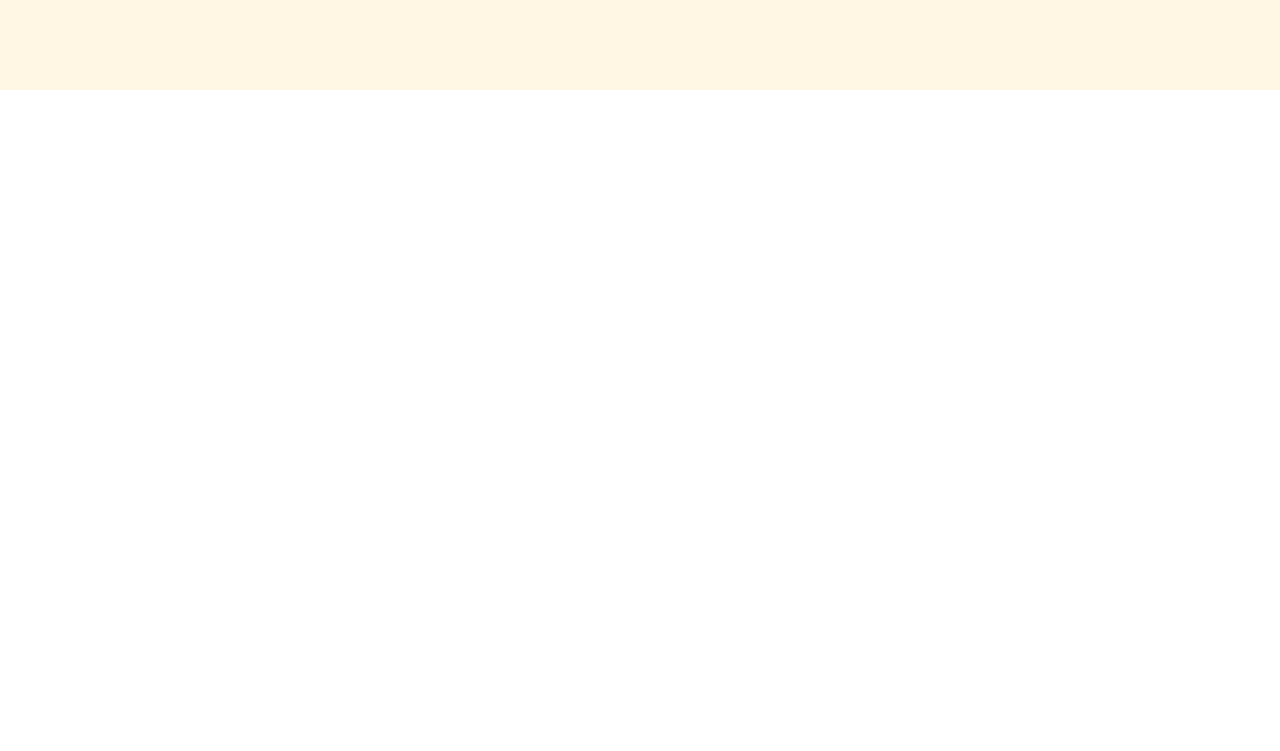
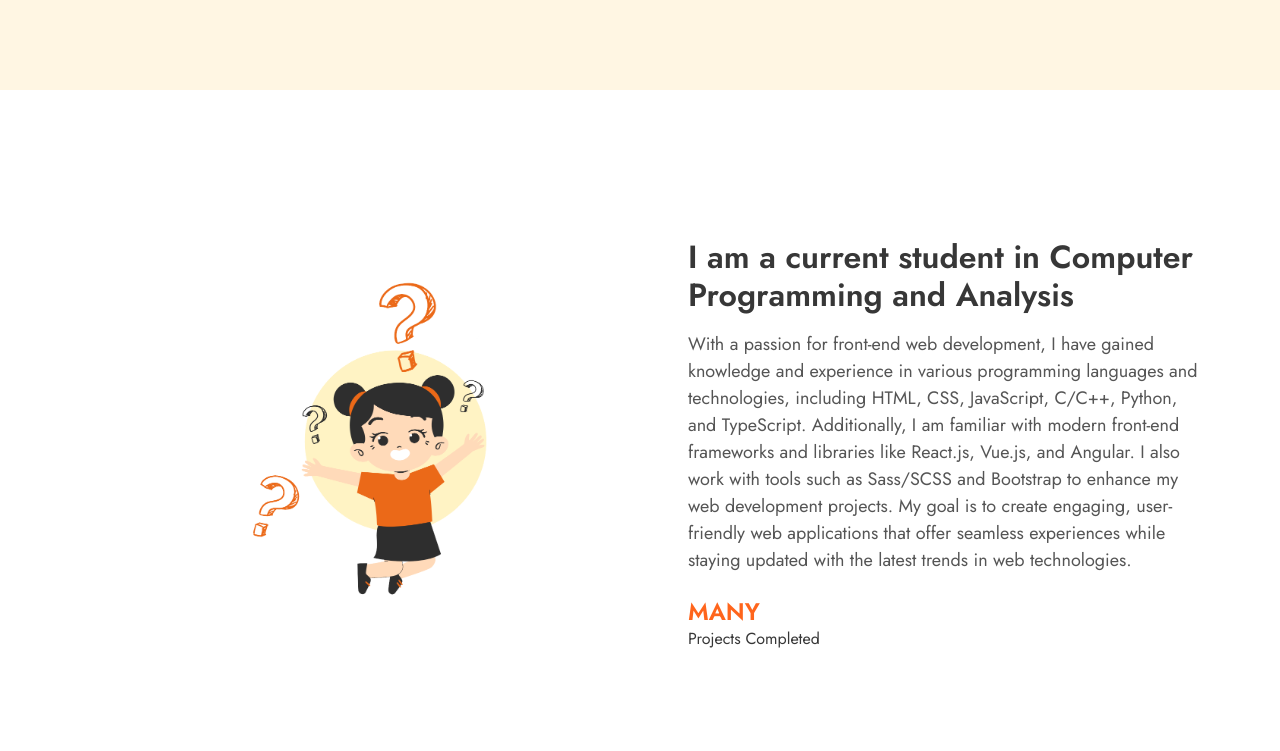
Before and after one commit to tessalu239/porfolio, a website: page index.html in a window 1280 px wide. Shown: the part 610-1361 px from the top of the page. Before the commit the page ends 800 px from the top, so only its background shows below. Drawn offline with Linux system fonts and the light colour scheme.

Commit message:
About Added

```diff
--- a/assets/scss/bootstrap.scss
+++ b/assets/scss/bootstrap.scss
@@ -6,7 +6,6 @@ $font-family-sans-serif: "Jost", sans-serif;
 $primary: #ff651c;
 $secondary: #cb612f;
 $dark: #373737;
-$gray: #fec4481a;
 
 //Link
 $link-hover-color: $secondary;
--- a/assets/scss/style.scss
+++ b/assets/scss/style.scss
@@ -141,7 +141,7 @@ a:hover {
 
 // Hero
 .bg-gray {
-  background-color: rgba(254, 196, 72, 0.15) !important;
+  background-color: rgba(254, 196, 72, 0.15);
 }
 .main {
   position: relative;
@@ -323,3 +323,22 @@ a:hover {
     transform: translate(-1px, 0) rotate(180deg);
   }
 }
+
+// Section
+.section {
+  padding: 100px 0;
+  position: relative;
+}
+@media (max-width: 991px) {
+  .section {
+    padding: 80px 0;
+  }
+}
+@media (max-width: 767px) {
+  .section {
+    padding: 60px 0;
+  }
+}
+.about-text p {
+  font-size: 18px;
+}
--- a/index.html
+++ b/index.html
@@ -99,6 +99,49 @@
           </div>
         </div>
       </section>
+      <!-- About Section -->
+      <section class="section" id="about">
+        <div class="container">
+          <div class="row gy-5 align-items-center">
+            <div class="col-lg-6 text-center">
+              <img
+                src="/assets/img/aboutSection.png"
+                alt="A girl jumping with question mark around"
+                class="w-75"
+              />
+            </div>
+            <div class="col-lg-6 ps-lg-5 mt-6">
+              <div class="about-text pt-5">
+                <h3 class="h2 mb-3 text-dark fw-semibold">
+                  I am a current student in Computer Programming and Analysis
+                </h3>
+                <p>
+                  With a passion for front-end web development, I have gained
+                  knowledge and experience in various programming languages and
+                  technologies, including HTML, CSS, JavaScript, C/C++, Python,
+                  and TypeScript. Additionally, I am familiar with modern
+                  front-end frameworks and libraries like React.js, Vue.js, and
+                  Angular. I also work with tools such as Sass/SCSS and
+                  Bootstrap to enhance my web development projects. My goal is
+                  to create engaging, user-friendly web applications that offer
+                  seamless experiences while staying updated with the latest
+                  trends in web technologies.
+                </p>
+                <div class="row pt-2">
+                  <div class="col-6 col-md-4">
+                    <h5
+                      class="text-primary fw-semibold fs-4 mb-0 text-uppercase"
+                    >
+                      many
+                    </h5>
+                    <span class="text-dark">Projects Completed</span>
+                  </div>
+                </div>
+              </div>
+            </div>
+          </div>
+        </div>
+      </section>
     </main>
 
     <script src="/assets/js/bootstrap.bundle.min.js"></script>
```
Also changed, not shown: assets/css/style.css, assets/img/aboutSection.png (added).
